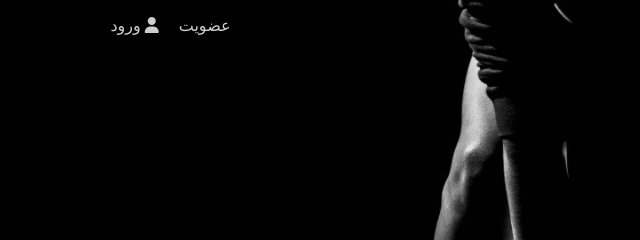
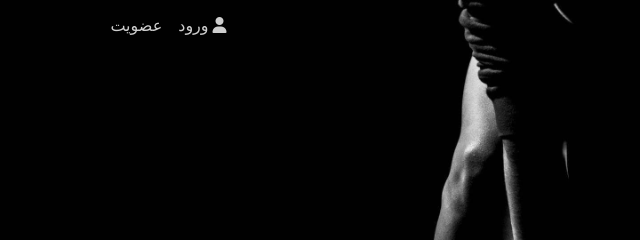
Before and after one commit to teenagewebacademy/gym, a plain HTML site: page index.html in a window 1280 px wide. Shown: the top 240 px of the page, 0-640 px from the left. Drawn offline with Linux system fonts and the light colour scheme.

Commit message:
Update index.html

```diff
--- a/index.html
+++ b/index.html
@@ -2,7 +2,7 @@
 <html lang="en">
 
 <head>
-    <title>باشگاه ورزشی اسطوره</title>
+    <title>باشگاه ورزشی قهرمان</title>
     <link rel="stylesheet" href="./style.css">
     <link rel="shortcut icon" href="./images/icon.jpg" type="image/x-icon">
 
@@ -21,13 +21,12 @@
             <span class="menu_titile">درباره ما</span>
             <span class="menu_titile">قوانین و مقررات</span>
             <span class="menu_titile">پروفایل من</span>
-            <div class="menu_left">
-                <span class="menu_titile">عضویت</span>
-                <span class="menu_titile">
+
+                <span class="menu_titile menu_left ">عضویت</span>
+                <span class="menu_titile menu_left ">
                 <i class="fa-solid fa-user"></i>
                 ورود
-            </span>
-            </div>
+                </span>
         </div>
     </div>
 
```
